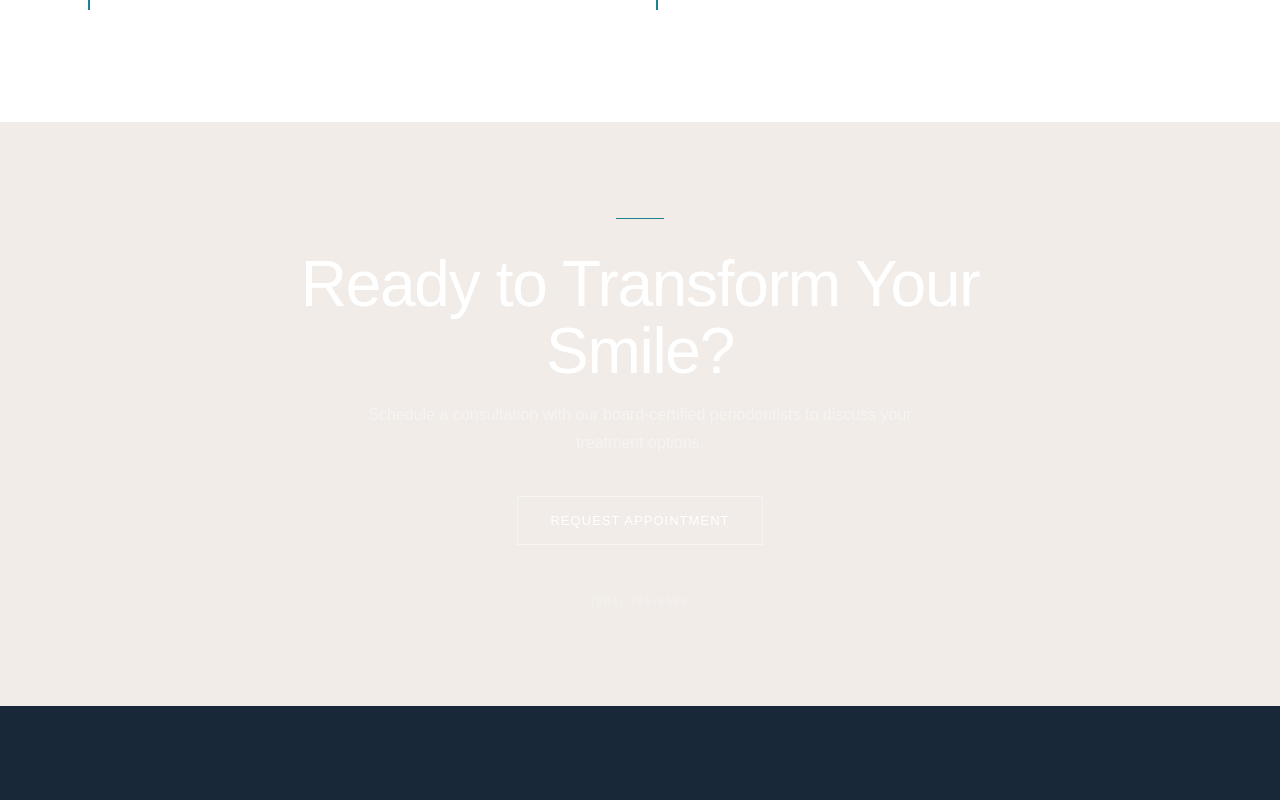
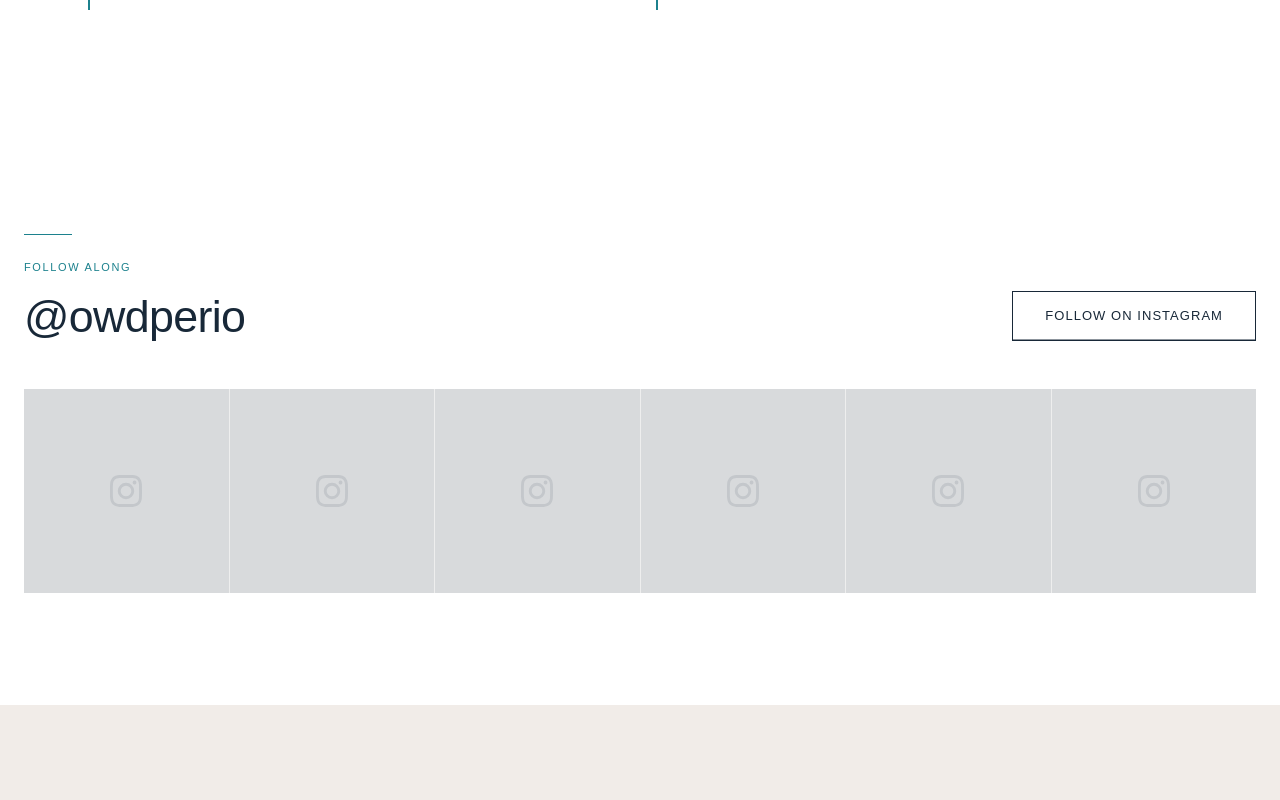
Before and after one commit to brcgkodie/Richmondperio, a Next.js app: page / in a window 1280 px wide. Shown: the part 4620-5420 px from the top of the page. Built offline with nearby package versions, Linux system fonts and the light colour scheme.

Commit message:
add Instagram feed section and update footer with @owdperio icon
- New InstagramFeed component with 6-column grid, hover overlays, and GSAP entrance
- Added to homepage before CTA band
- Footer Instagram link now shows icon + @owdperio handle

https://claude.ai/code/session_01FqvpeopnvK5v36vuS5eaMM

```diff
--- a/app/page.tsx
+++ b/app/page.tsx
@@ -4,6 +4,7 @@ import ServiceGrid from "@/components/homepage/ServiceGrid";
 import TeamPreview from "@/components/homepage/TeamPreview";
 import TestimonialCarousel from "@/components/homepage/TestimonialCarousel";
 import LocationSplit from "@/components/homepage/LocationSplit";
+import InstagramFeed from "@/components/homepage/InstagramFeed";
 import SectionReveal from "@/components/shared/SectionReveal";
 import CTABand from "@/components/shared/CTABand";
 
@@ -29,6 +30,10 @@ export default function HomePage() {
         <LocationSplit />
       </SectionReveal>
 
+      <SectionReveal>
+        <InstagramFeed />
+      </SectionReveal>
+
       <CTABand />
     </>
   );
--- /dev/null
+++ b/components/homepage/InstagramFeed.tsx
@@ -0,0 +1,107 @@
+"use client";
+
+import { useRef, useEffect } from "react";
+import { gsap, ScrollTrigger } from "@/lib/gsap";
+import { INSTAGRAM_URL } from "@/lib/constants";
+
+const INSTAGRAM_HANDLE = "@owdperio";
+
+const PLACEHOLDER_POSTS = [
+  { id: 1, alt: "Dental implant procedure at OWD Periodontics" },
+  { id: 2, alt: "Team photo at Overstreet, White & Dunegan" },
+  { id: 3, alt: "Patient results — gum grafting" },
+  { id: 4, alt: "Richmond office at Grove Avenue" },
+  { id: 5, alt: "Board-certified periodontists in Richmond VA" },
+  { id: 6, alt: "Before and after crown lengthening" },
+];
+
+export default function InstagramFeed() {
+  const sectionRef = useRef<HTMLElement>(null);
+
+  useEffect(() => {
+    const section = sectionRef.current;
+    if (!section) return;
+
+    const ctx = gsap.context(() => {
+      const items = section.querySelectorAll(".ig-item");
+      gsap.set(items, { opacity: 0, y: 30 });
+
+      ScrollTrigger.create({
+        trigger: section,
+        start: "top 80%",
+        once: true,
+        onEnter() {
+          gsap.to(items, {
+            opacity: 1,
+            y: 0,
+            duration: 0.6,
+            stagger: 0.08,
+            ease: "grove-smooth",
+          });
+        },
+      });
+    }, section);
+
+    return () => ctx.revert();
+  }, []);
+
+  return (
+    <section ref={sectionRef} className="bg-white py-20 md:py-28">
+      <div className="mx-auto max-w-7xl px-6">
+        {/* Header */}
+        <div className="flex flex-col md:flex-row md:items-end md:justify-between mb-12">
+          <div>
+            <div className="accent-line mb-6" />
+            <span className="label-sm text-teal mb-4 block">Follow Along</span>
+            <h2 className="heading-lg text-navy">
+              {INSTAGRAM_HANDLE}
+            </h2>
+          </div>
+          <a
+            href={INSTAGRAM_URL}
+            target="_blank"
+            rel="noopener noreferrer"
+            className="mt-6 md:mt-0 btn-primary inline-block"
+          >
+            <span>Follow on Instagram</span>
+          </a>
+        </div>
+
+        {/* Grid */}
+        <div className="grid grid-cols-2 md:grid-cols-3 lg:grid-cols-6 gap-px bg-gray-light">
+          {PLACEHOLDER_POSTS.map((post) => (
+            <a
+              key={post.id}
+              href={INSTAGRAM_URL}
+              target="_blank"
+              rel="noopener noreferrer"
+              className="ig-item group relative aspect-square bg-navy/5 overflow-hidden"
+            >
+              {/* Placeholder — replace with real IG images via API or static assets */}
+              <div className="absolute inset-0 bg-navy/5 flex items-center justify-center">
+                <svg
+                  className="h-8 w-8 text-navy/10 group-hover:text-teal/30 transition-colors duration-500"
+                  fill="currentColor"
+                  viewBox="0 0 24 24"
+                >
+                  <path d="M12 2.163c3.204 0 3.584.012 4.85.07 3.252.148 4.771 1.691 4.919 4.919.058 1.265.069 1.645.069 4.849 0 3.205-.012 3.584-.069 4.849-.149 3.225-1.664 4.771-4.919 4.919-1.266.058-1.644.07-4.85.07-3.204 0-3.584-.012-4.849-.07-3.26-.149-4.771-1.699-4.919-4.92-.058-1.265-.07-1.644-.07-4.849 0-3.204.013-3.583.07-4.849.149-3.227 1.664-4.771 4.919-4.919 1.266-.057 1.645-.069 4.849-.069zM12 0C8.741 0 8.333.014 7.053.072 2.695.272.273 2.69.073 7.052.014 8.333 0 8.741 0 12c0 3.259.014 3.668.072 4.948.2 4.358 2.618 6.78 6.98 6.98C8.333 23.986 8.741 24 12 24c3.259 0 3.668-.014 4.948-.072 4.354-.2 6.782-2.618 6.979-6.98.059-1.28.073-1.689.073-4.948 0-3.259-.014-3.667-.072-4.947-.196-4.354-2.617-6.78-6.979-6.98C15.668.014 15.259 0 12 0zm0 5.838a6.162 6.162 0 100 12.324 6.162 6.162 0 000-12.324zM12 16a4 4 0 110-8 4 4 0 010 8zm6.406-11.845a1.44 1.44 0 100 2.881 1.44 1.44 0 000-2.881z" />
+                </svg>
+              </div>
+
+              {/* Hover overlay */}
+              <div className="absolute inset-0 bg-navy/0 group-hover:bg-navy/60 transition-colors duration-500 flex items-center justify-center opacity-0 group-hover:opacity-100">
+                <svg
+                  className="h-6 w-6 text-white"
+                  fill="currentColor"
+                  viewBox="0 0 24 24"
+                >
+                  <path d="M12 2.163c3.204 0 3.584.012 4.85.07 3.252.148 4.771 1.691 4.919 4.919.058 1.265.069 1.645.069 4.849 0 3.205-.012 3.584-.069 4.849-.149 3.225-1.664 4.771-4.919 4.919-1.266.058-1.644.07-4.85.07-3.204 0-3.584-.012-4.849-.07-3.26-.149-4.771-1.699-4.919-4.92-.058-1.265-.07-1.644-.07-4.849 0-3.204.013-3.583.07-4.849.149-3.227 1.664-4.771 4.919-4.919 1.266-.057 1.645-.069 4.849-.069zM12 0C8.741 0 8.333.014 7.053.072 2.695.272.273 2.69.073 7.052.014 8.333 0 8.741 0 12c0 3.259.014 3.668.072 4.948.2 4.358 2.618 6.78 6.98 6.98C8.333 23.986 8.741 24 12 24c3.259 0 3.668-.014 4.948-.072 4.354-.2 6.782-2.618 6.979-6.98.059-1.28.073-1.689.073-4.948 0-3.259-.014-3.667-.072-4.947-.196-4.354-2.617-6.78-6.979-6.98C15.668.014 15.259 0 12 0zm0 5.838a6.162 6.162 0 100 12.324 6.162 6.162 0 000-12.324zM12 16a4 4 0 110-8 4 4 0 010 8zm6.406-11.845a1.44 1.44 0 100 2.881 1.44 1.44 0 000-2.881z" />
+                </svg>
+              </div>
+            </a>
+          ))}
+        </div>
+      </div>
+    </section>
+  );
+}
--- a/components/layout/Footer.tsx
+++ b/components/layout/Footer.tsx
@@ -108,7 +108,10 @@ export function Footer() {
         <div className="mx-auto max-w-7xl px-6 py-6 flex flex-col sm:flex-row items-center justify-between gap-4">
           <p className="text-xs text-white/30">&copy; 2026 {PRACTICE_NAME}</p>
           <div className="flex items-center gap-6">
-            <a href={INSTAGRAM_URL} target="_blank" rel="noopener noreferrer" className="label-sm text-white/30 hover:text-white/60 transition-colors">Instagram</a>
+            <a href={INSTAGRAM_URL} target="_blank" rel="noopener noreferrer" className="flex items-center gap-1.5 label-sm text-white/30 hover:text-white/60 transition-colors">
+              <svg className="h-4 w-4" fill="currentColor" viewBox="0 0 24 24"><path d="M12 2.163c3.204 0 3.584.012 4.85.07 3.252.148 4.771 1.691 4.919 4.919.058 1.265.069 1.645.069 4.849 0 3.205-.012 3.584-.069 4.849-.149 3.225-1.664 4.771-4.919 4.919-1.266.058-1.644.07-4.85.07-3.204 0-3.584-.012-4.849-.07-3.26-.149-4.771-1.699-4.919-4.92-.058-1.265-.07-1.644-.07-4.849 0-3.204.013-3.583.07-4.849.149-3.227 1.664-4.771 4.919-4.919 1.266-.057 1.645-.069 4.849-.069zM12 0C8.741 0 8.333.014 7.053.072 2.695.272.273 2.69.073 7.052.014 8.333 0 8.741 0 12c0 3.259.014 3.668.072 4.948.2 4.358 2.618 6.78 6.98 6.98C8.333 23.986 8.741 24 12 24c3.259 0 3.668-.014 4.948-.072 4.354-.2 6.782-2.618 6.979-6.98.059-1.28.073-1.689.073-4.948 0-3.259-.014-3.667-.072-4.947-.196-4.354-2.617-6.78-6.979-6.98C15.668.014 15.259 0 12 0zm0 5.838a6.162 6.162 0 100 12.324 6.162 6.162 0 000-12.324zM12 16a4 4 0 110-8 4 4 0 010 8zm6.406-11.845a1.44 1.44 0 100 2.881 1.44 1.44 0 000-2.881z"/></svg>
+              @owdperio
+            </a>
             <Link href="/privacy-policy" className="text-xs text-white/30 hover:text-white/60 transition-colors">Privacy</Link>
             <Link href="/accessibility" className="text-xs text-white/30 hover:text-white/60 transition-colors">Accessibility</Link>
           </div>
```
